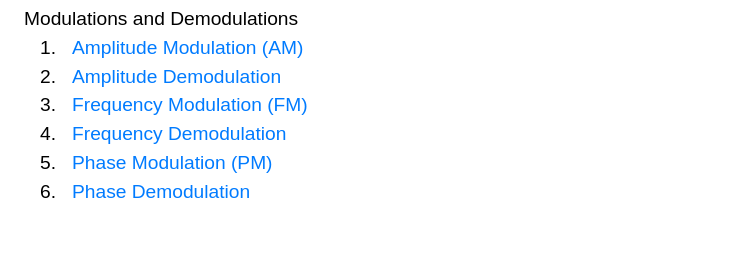
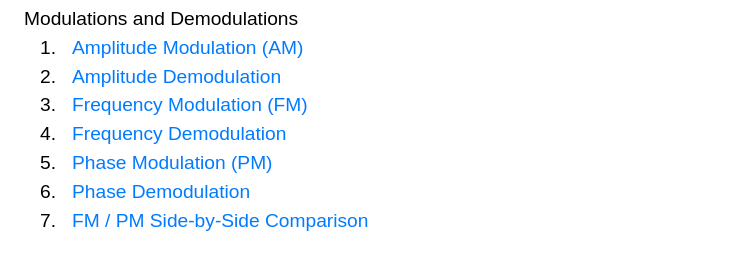
Before and after one commit to virtual-labs/exp-spectrum-analysis-iitd, a plain HTML site: page experiment/simulation/index.html in a window 1280 px wide. Shown: the part 99-368 px from the top of the page, without its empty margins (0-751 px from the left). Drawn offline with nearby package versions, Linux system fonts and the light colour scheme.

Commit message:
Add link for FM/PM Side-by-Side Comparison [ Abhishek Ranakoti ]

```diff
--- a/experiment/simulation/index.html
+++ b/experiment/simulation/index.html
@@ -77,6 +77,16 @@
                 </div>
               </a>
             </li>
+            <li>
+              <a href="./FM_PM_Comparison.html" target="_blank">
+                <div class="flex">
+                  <span class="text-black mr-4">7.</span>
+                  <p class="hover:text-[#3e6389] hover:underline">
+                    FM / PM Side-by-Side Comparison
+                  </p>
+                </div>
+              </a>
+            </li>
           </ol>
 
         </div>
```
